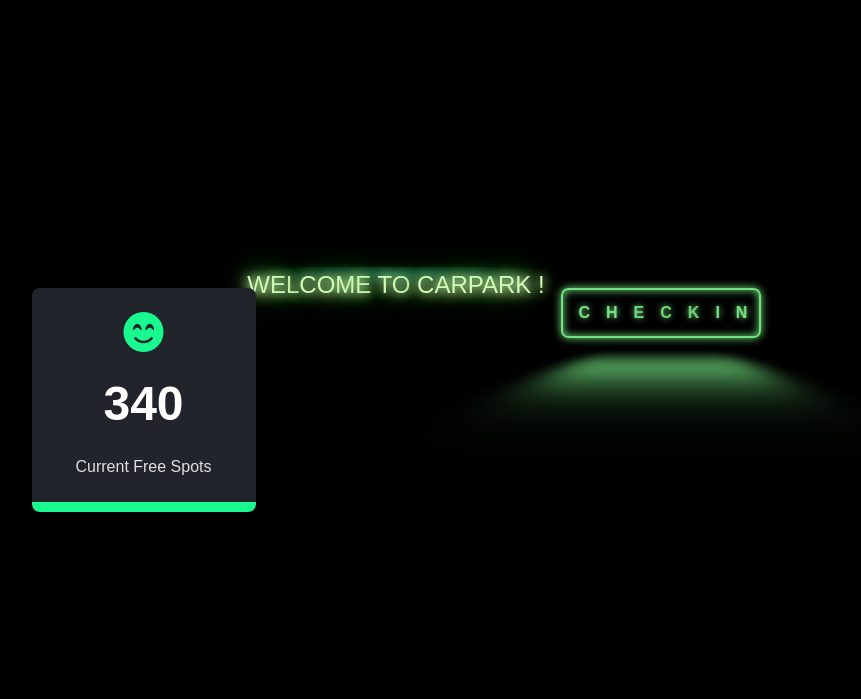
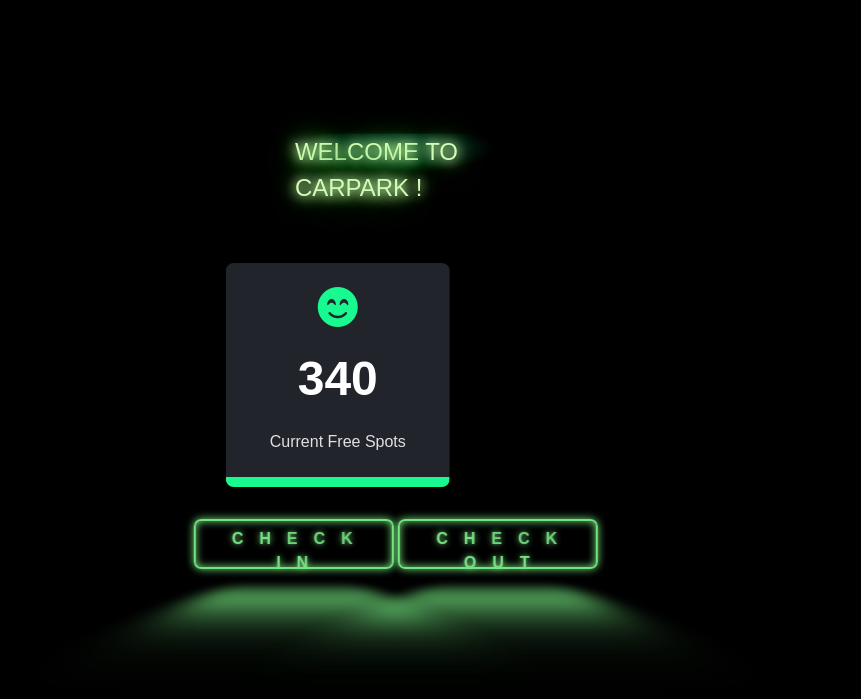
Before and after one commit to Nosferalu/Parkhaus, a Symfony app: template templates/pages/home.html.twig in a window 1280 px wide. Shown: the top 699 px of the page, without its empty margins (244-1105 px from the left). Run offline with Twig, Linux system fonts and the light colour scheme; the template is opened without the code that fills it, so the values that code supplies are empty; style sheets or scripts are compiled from the project's sources; some libraries are stand-ins or nearby versions.

Commit message:
Templates

```diff
--- a/assets/styles/app.css
+++ b/assets/styles/app.css
@@ -12,15 +12,14 @@
 
 .wrapper {
     position: absolute;
-    width: 80vw;
     transform: translate(-50%, -50%);
     top: 50%;
     left: 50%;
-    display: flex;
     justify-content: space-around;
     gap: 10px;
 }
 .container {
+    margin: 2rem;
     width: 28vmin;
     height: 28vmin;
     display: flex;
--- a/templates/pages/home.html.twig
+++ b/templates/pages/home.html.twig
@@ -1,17 +1,22 @@
 {% extends 'base.html.twig' %}
 
 {% block body %}
-    <div>
+    <div class="flex flex-col">
+        <div class="wrapper">
         <div class="sign">
             <h1><span class="fast-flicker">Wel</span>come<span class="flicker"> to </span>Carpark !</h1>
         </div>
-<div class="wrapper">
             <div class="container">
                 <i class="fas fa-smile-beam"></i>
                 <span class="num" data-val="340">000</span>
                 <span class="text">Current Free Spots</span>
             </div>
-    <button class='glowing-btn'><span class='glowing-txt'>CH<span class='faulty-letter'>ECK</span>IN</span></button>
+            <button class='glowing-btn'><span class='glowing-txt'>CH<span class='faulty-letter'>ECK</span> IN</span>
+            </button>
+            <button class='glowing-btn'><span class='glowing-txt'>CH<span class='faulty-letter'>ECK</span> OUT</span>
+            </button>
+        </div>
+        <div>
         </div>
     </div>
     <script>
```
Lines whose indentation alone changed are shown as unchanged.
